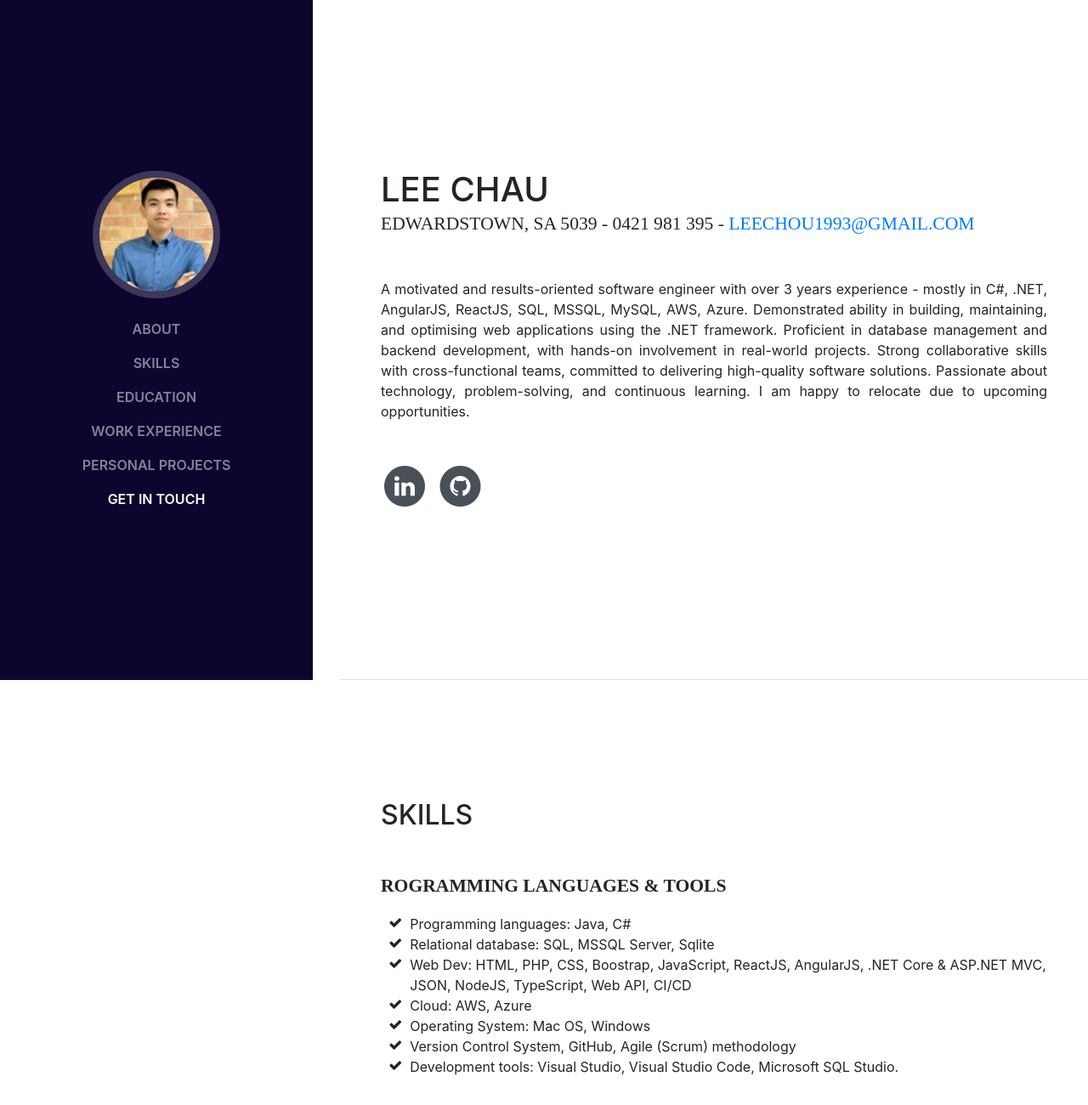
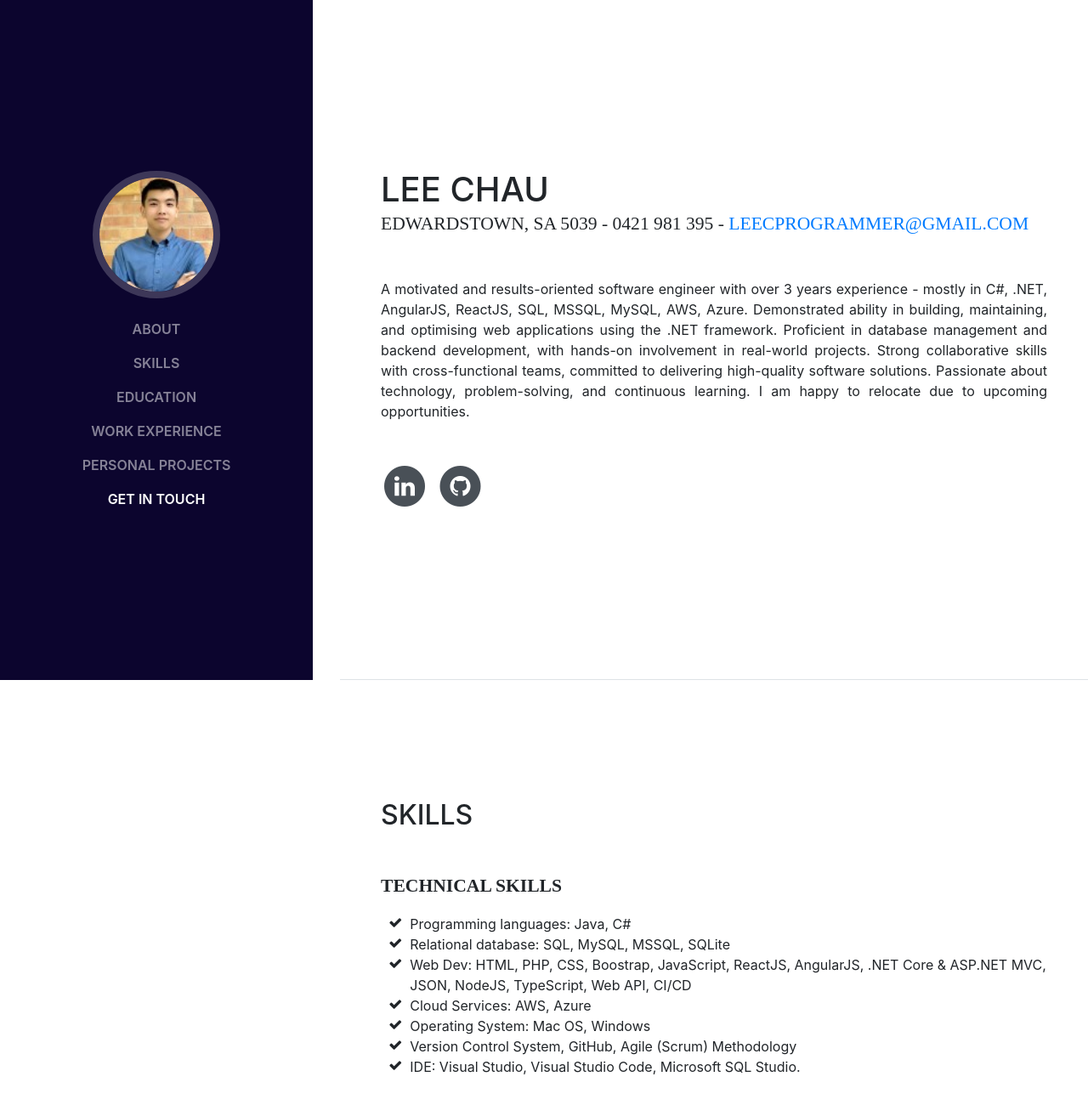
Before and after one commit to lcacoder/lcacoder.github.io, a website with bundled scripts: page index.html in a window 1280 px wide. Shown: the top 1300 px of the page at 85% size. Built offline with nearby package versions, Linux system fonts and the light colour scheme; a web font is replaced by a local one.

Commit message:
Update and fix bugs

```diff
--- a/index.html
+++ b/index.html
@@ -68,7 +68,7 @@
           <h1 class="mb-0">Lee Chau
           </h1>
           <div class="subheading mb-5">Edwardstown, SA 5039 - 0421 981 395 -
-            <a href="mailto:name@email.com">leechou1993@gmail.com</a>
+            <a href="mailto:name@email.com">leecprogrammer@gmail.com</a>
           </div>
           <p class="mb-5" style="text-align: justify;">A motivated and results-oriented software engineer with over 3 years experience - mostly in C#, .NET, AngularJS, ReactJS, SQL, MSSQL, MySQL, AWS, Azure. Demonstrated ability in building, maintaining, and optimising web applications using the .NET framework. Proficient in database management and backend development, with hands-on involvement in real-world projects. Strong collaborative skills with cross-functional teams, committed to delivering high-quality software solutions. Passionate about technology, problem-solving, and continuous learning. I am happy to relocate due to upcoming opportunities. </p>
           <ul class="list-inline list-social-icons mb-0">
@@ -94,7 +94,7 @@
       <section class="resume-section p-3 p-lg-5 d-flex flex-column" id="skills">
         <div class="my-auto">
           <h2 class="mb-5">Skills</h2>
-          <div class="subheading mb-3"><strong>rogramming Languages &amp; Tools</div>
+          <div class="subheading mb-3"><strong>Technical Skills</div>
           </strong>
           <ul class="fa-ul mb-0">
             <li>
@@ -103,7 +103,7 @@
             </li>
             <li>
               <i class="fa-li fa fa-check"></i>
-              Relational database:  SQL, MSSQL Server, Sqlite
+              Relational database:  SQL, MySQL, MSSQL, SQLite
             </li>
             <li>
               <i class="fa-li fa fa-check"></i>
@@ -111,7 +111,7 @@
             </li>
             <li>
               <i class="fa-li fa fa-check"></i>
-              Cloud: AWS, Azure
+              Cloud Services: AWS, Azure
             </li>
             <li>
               <i class="fa-li fa fa-check"></i>
@@ -119,11 +119,11 @@
             </li>
             <li>
               <i class="fa-li fa fa-check"></i>
-              Version Control System, GitHub, Agile (Scrum) methodology
+              Version Control System, GitHub, Agile (Scrum) Methodology
             </li>
             <li>
               <i class="fa-li fa fa-check"></i>
-              Development tools: Visual Studio, Visual Studio Code, Microsoft SQL Studio.
+              IDE: Visual Studio, Visual Studio Code, Microsoft SQL Studio.
             </li>
           </ul>
           <br></br>
@@ -297,7 +297,7 @@
               <h3 class="mb-0">Contact me:</h3>
             </li>
             <div>
-              <a href="mailto:name@email.com">leechou1993@gmail.com</a>
+              <a href="mailto:name@email.com">leecprogrammer@gmail.com</a>
               or LinkedIn
               <li class="list-inline-item">
                 <a href="https://www.linkedin.com/in/lee-chau-8770661b1/" target="_blank">
```
